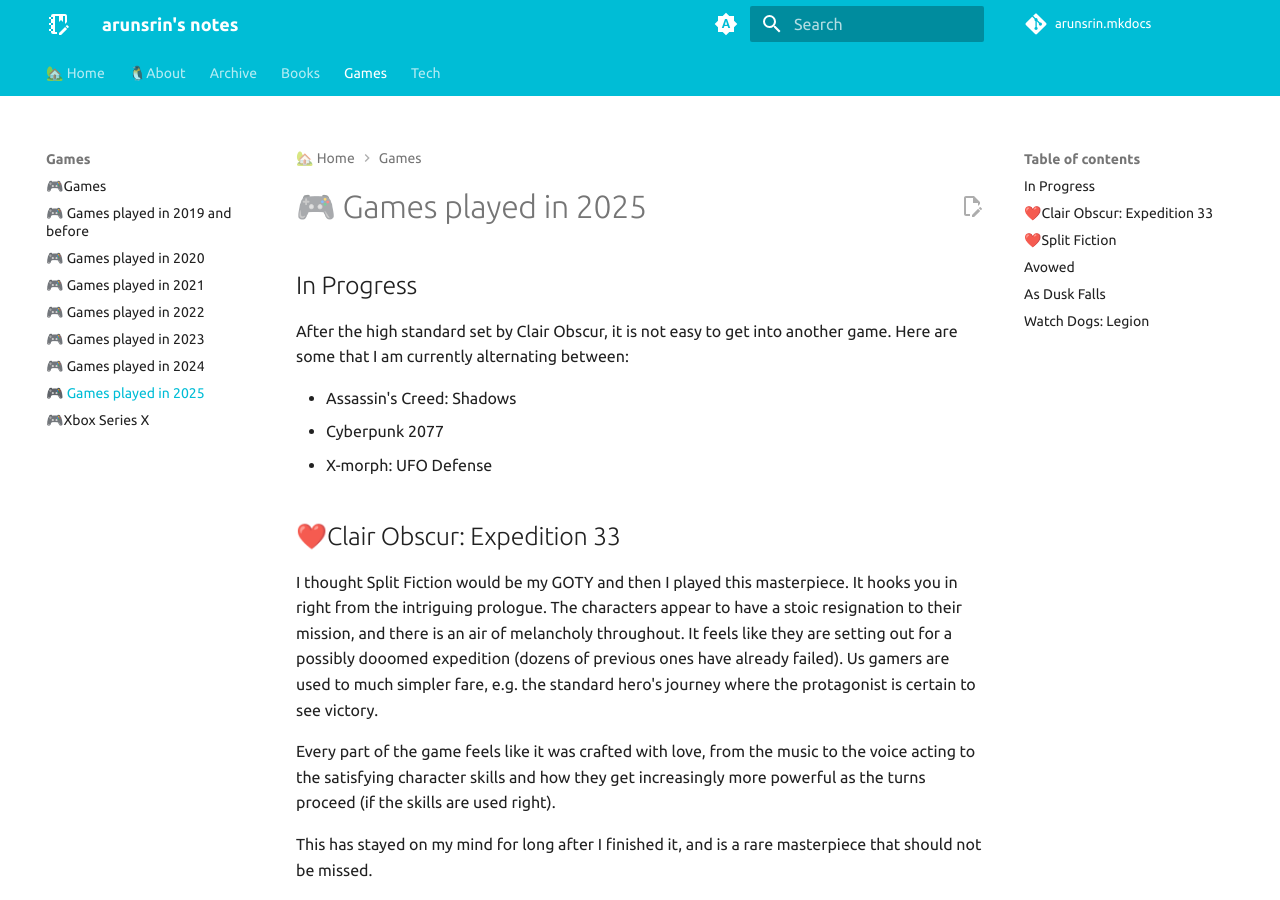
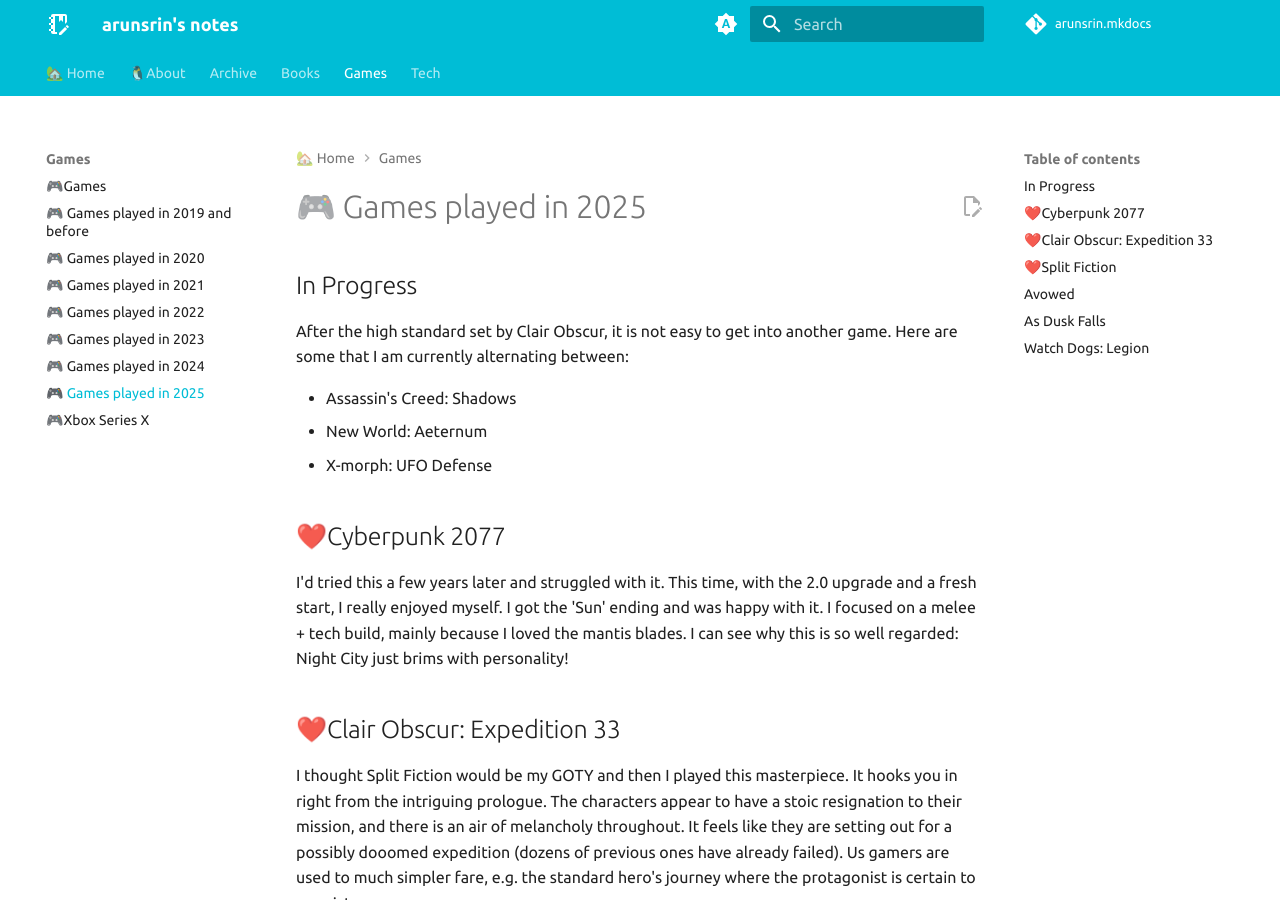
Before and after one commit to arunsrin/arunsrin.mkdocs, an MkDocs documentation site: the page built from home/games/2025.md, in a window 1280 px wide and 900 px high. Built offline with MkDocs 1.6.1 and Material for MkDocs 9.7.7, drawn with Linux system fonts in a browser that asks for light colours; comment, search, counter and statistics services are not loaded.

Commit message:
finished cyberpunk: 2077

```diff
--- a/home/games/2025.md
+++ b/home/games/2025.md
@@ -6,8 +6,16 @@
 game. Here are some that I am currently alternating between:
 
 - Assassin's Creed: Shadows
-- Cyberpunk 2077
+- New World: Aeternum
 - X-morph: UFO Defense
+
+## ❤️Cyberpunk 2077
+
+I'd tried this a few years later and struggled with it. This time, with the 2.0
+upgrade and a fresh start, I really enjoyed myself. I got the 'Sun' ending and
+was happy with it. I focused on a melee + tech build, mainly because I loved the
+mantis blades. I can see why this is so well regarded: Night City just brims
+with personality!
 
 ## ❤️Clair Obscur: Expedition 33
 
```
